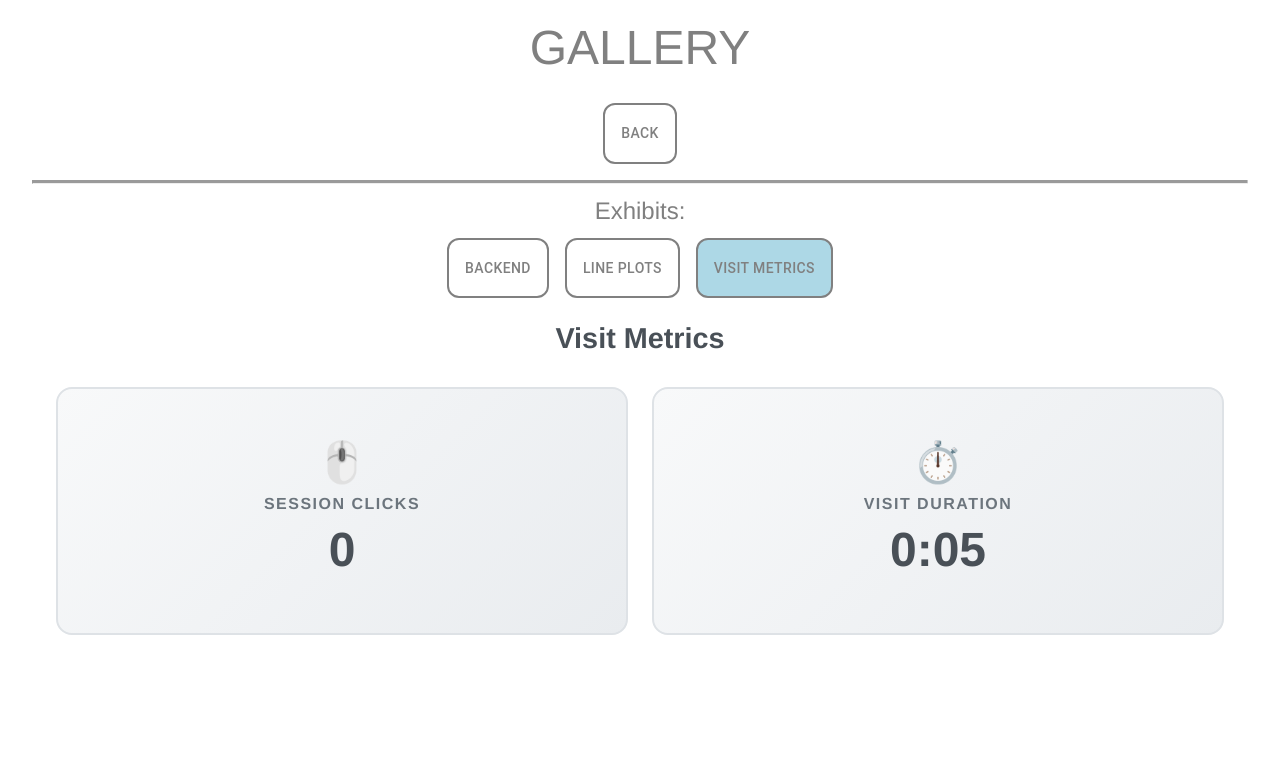
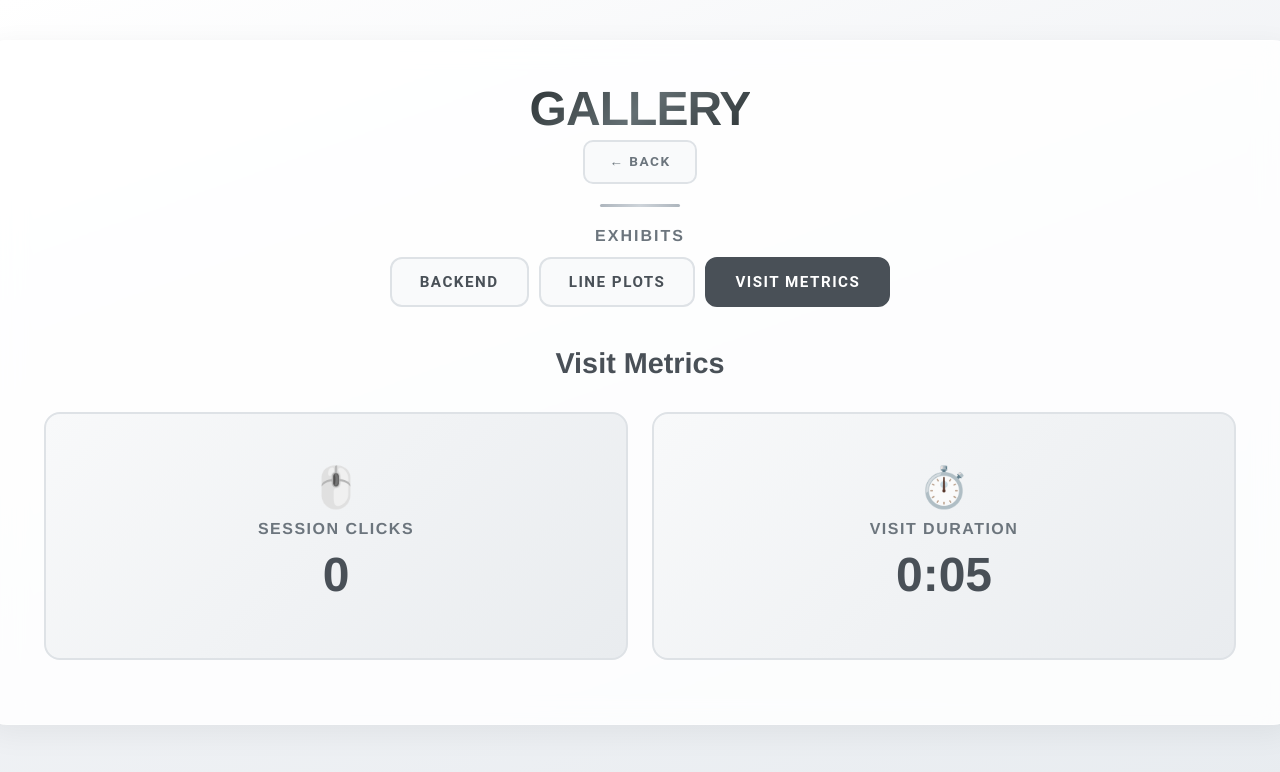
Before and after one commit to zgbaker54/zacharygeorgebaker, a React (Create React App) app: page /gallery in a window 1280 px wide. Shown: the top 772 px of the page. Built offline with nearby package versions, Linux system fonts and the light colour scheme.

Commit message:
improve style

```diff
--- a/src/Gallery.tsx
+++ b/src/Gallery.tsx
@@ -6,14 +6,13 @@ import GalleryLinePlotsContent from './GalleryLinePlotsContent'
 import GalleryAiDigitContent from './GalleryAiDigitContent';
 import GalleryVisitMetricsContent from './GalleryVisitMetricsContent';
 import './styles/Global.css';
-import { fade_duration, selectionButtonSx } from './settings'
+import { fade_duration, exhibitTabSx, smallButtonSx } from './settings'
 
 
 type GalleryOption = 'ai_digit' | 'backend' | 'line_plots' | 'visit_metrics'
 
 
 export default function Gallery(): React.ReactElement {
-    // Gallery contains exhibits that showcase my techical skillsets.
 
     // refs
     let topRef = useRef<HTMLDivElement>(null);
@@ -35,57 +34,37 @@ export default function Gallery(): React.ReactElement {
         in={gallery_fade}
         timeout={fade_duration}
     >
-        <Box className='Box' ref={topRef}>
+        <Box className='galleryPage' ref={topRef}>
+            <Box className='galleryCard'>
                 <Box className="galleryTitle">
                     GALLERY
                 </Box>
                 <Button
                     component={Link}
                     to="/"
-                sx={selectionButtonSx}
+                    sx={{ ...smallButtonSx, mb: 1 }}
                 >
-                BACK
+                    ← BACK
                 </Button>
-            <Box className="hr h1px"><hr/></Box>
-            <Box className="hr h1px"><hr/></Box>
-            <Box className="hr"><hr/></Box>
-            <Box />
+                <Box className='landingSeparator' />
                 <Box className="gallerySubtitle">
-                Exhibits:
+                    Exhibits
                 </Box>
                 <Box className={"exhibitSelectionBox"}>
-                {/* <Button
-                    sx={{
-                        ...(gallery_option === 'ai_digit' ? {backgroundColor: 'lightBlue', ":hover": {backgroundColor: 'lightBlue'}} : {}),
-                        ...selectionButtonSx
-                    }}
-                    onClick={() => {set_gallery_option("ai_digit")}}
-                >
-                    AI DIGIT
-                </Button> */}
                     <Button
-                    sx={{
-                        ...(gallery_option === 'backend' ? {backgroundColor: 'lightBlue', ":hover": {backgroundColor: 'lightBlue'}} : {}),
-                        ...selectionButtonSx
-                    }}
+                        sx={exhibitTabSx(gallery_option === 'backend')}
                         onClick={() => {set_gallery_option("backend")}}
                     >
                         BACKEND
                     </Button>
                     <Button
-                    sx={{
-                        ...(gallery_option === 'line_plots' ? {backgroundColor: 'lightBlue', ":hover": {backgroundColor: 'lightBlue'}} : {}),
-                        ...selectionButtonSx
-                    }}
+                        sx={exhibitTabSx(gallery_option === 'line_plots')}
                         onClick={() => {set_gallery_option("line_plots")}}
                     >
                         LINE PLOTS
                     </Button>
                     <Button
-                    sx={{
-                        ...(gallery_option === 'visit_metrics' ? {backgroundColor: 'lightBlue', ":hover": {backgroundColor: 'lightBlue'}} : {}),
-                        ...selectionButtonSx
-                    }}
+                        sx={exhibitTabSx(gallery_option === 'visit_metrics')}
                         onClick={() => {set_gallery_option("visit_metrics")}}
                     >
                         VISIT METRICS
@@ -105,6 +84,7 @@ export default function Gallery(): React.ReactElement {
                 }
                 </Box>
             </Box>
+        </Box>
     </Fade>
     return content
 }
--- a/src/GalleryBackendContent.tsx
+++ b/src/GalleryBackendContent.tsx
@@ -1,7 +1,7 @@
 import { useState, useEffect, useRef } from 'react';
 import { Box, Button } from '@mui/material';
 import './styles/Global.css';
-import { selectionButtonSx, backendURL } from './settings'
+import { actionButtonSx, backendURL } from './settings'
 
 
 export default function GalleryBackendContent(): React.ReactElement {
@@ -55,7 +55,7 @@ export default function GalleryBackendContent(): React.ReactElement {
             Use the INITIATE BACKEND button to generate and regress sample data in the backend and then display its result - a matplotlib figure from S3.
         </Box>
         <Button
-            sx={selectionButtonSx}
+            sx={actionButtonSx}
             onClick={()=>{
                 set_image_url_loading(true);
                 set_image_url_loading_error(null);
--- a/src/settings.ts
+++ b/src/settings.ts
@@ -1,7 +1,82 @@
-
 export const fade_delay = 0;
 export const fade_duration = 600;
-export const selectionButtonSx = {color: 'gray', border: 2, borderRadius: 3, padding: 2, margin: 1}
 
 export const backendURL = "https://4uqoc6a5s7.execute-api.us-west-1.amazonaws.com/dev"
 // export const backendURL = "http://127.0.0.1:8000"
+
+/* ── Shared MUI sx styles ────────────────────────────────────── */
+
+/** Base style for pill-shaped action buttons (landing, gallery, exhibits). */
+export const actionButtonSx = {
+  fontSize: '1.05em',
+  fontWeight: 600,
+  letterSpacing: '2px',
+  py: 1.5,
+  px: 4,
+  color: '#495057',
+  border: 2,
+  borderColor: '#dee2e6',
+  backgroundColor: 'rgba(248, 249, 250, 0.8)',
+  backdropFilter: 'blur(4px)',
+  borderRadius: '12px',
+  transition: 'all 0.2s ease',
+  '&:hover': {
+    backgroundColor: '#495057',
+    borderColor: '#495057',
+    color: '#ffffff',
+    transform: 'translateY(-2px)',
+    boxShadow: '0 6px 20px rgba(0, 0, 0, 0.12)',
+  }
+};
+
+/** Smaller variant used for the BACK button and similar. */
+export const smallButtonSx = {
+  fontSize: '0.85em',
+  fontWeight: 600,
+  letterSpacing: '1.5px',
+  py: 1,
+  px: 3,
+  color: '#6c757d',
+  border: 2,
+  borderColor: '#dee2e6',
+  backgroundColor: 'rgba(248, 249, 250, 0.8)',
+  backdropFilter: 'blur(4px)',
+  borderRadius: '10px',
+  transition: 'all 0.2s ease',
+  '&:hover': {
+    backgroundColor: '#6c757d',
+    borderColor: '#6c757d',
+    color: '#ffffff',
+    transform: 'translateY(-1px)',
+    boxShadow: '0 4px 12px rgba(0, 0, 0, 0.10)',
+  }
+};
+
+/**
+ * @param isActive  Whether this exhibit tab is currently selected.
+ * @returns An sx object for an exhibit-tab button.
+ */
+export const exhibitTabSx = (isActive: boolean) => ({
+  fontSize: '0.95em',
+  fontWeight: 600,
+  letterSpacing: '1.5px',
+  py: 1.2,
+  px: 3.5,
+  color: isActive ? '#ffffff' : '#495057',
+  border: 2,
+  borderColor: isActive ? '#495057' : '#dee2e6',
+  backgroundColor: isActive ? '#495057' : 'rgba(248, 249, 250, 0.8)',
+  backdropFilter: 'blur(4px)',
+  borderRadius: '12px',
+  transition: 'all 0.2s ease',
+  '&:hover': {
+    backgroundColor: isActive ? '#343a40' : '#495057',
+    borderColor: '#495057',
+    color: '#ffffff',
+    transform: 'translateY(-2px)',
+    boxShadow: '0 6px 20px rgba(0, 0, 0, 0.12)',
+  }
+});
+
+/** Deprecated — prefer actionButtonSx for new code. */
+export const selectionButtonSx = {color: 'gray', border: 2, borderRadius: 3, padding: 2, margin: 1}
--- a/src/styles/Global.css
+++ b/src/styles/Global.css
@@ -21,31 +21,95 @@
   width: 10vw;
 }
 
+.landingPage {
+  width: 100%;
+  min-height: 100vh;
+  display: flex;
+  flex-direction: column;
+  align-items: center;
+  justify-content: center;
+  background: linear-gradient(160deg, #ffffff 0%, #f0f2f5 50%, #e8ecf0 100%);
+  padding: 40px 20px;
+  box-sizing: border-box;
+}
+
+.landingCard {
+  background: rgba(255, 255, 255, 0.85);
+  backdrop-filter: blur(12px);
+  border: 1px solid rgba(255, 255, 255, 0.6);
+  border-radius: 24px;
+  padding: 60px 48px;
+  max-width: 1100px;
+  width: 100%;
+  display: flex;
+  flex-direction: column;
+  align-items: center;
+  box-shadow: 0 8px 32px rgba(0, 0, 0, 0.06);
+}
+
 .landing_title {
-  font-size: 4em;
-  font-family: helvetica;
+  font-size: 4.2em;
+  font-family: 'Helvetica Neue', helvetica, sans-serif;
+  font-weight: 700;
   text-align: center;
-  margin: 40px;
+  margin: 0 0 8px 0;
+  background: linear-gradient(135deg, #2d3436 0%, #636e72 50%, #2d3436 100%);
+  -webkit-background-clip: text;
+  -webkit-text-fill-color: transparent;
+  background-clip: text;
+  letter-spacing: -0.02em;
+  line-height: 1.15;
 }
 
 .landing_subtitle {
-  font-family: helvetica;
-  font-size: 1.5em;
-  margin: 10px;
-  max-width: 90vw;
-  width: 1000px;
+  font-family: 'Helvetica Neue', helvetica, sans-serif;
+  font-size: 1.1em;
+  line-height: 1.7;
+  color: #4a5568;
+  margin: 16px 0;
+  width: 100%;
+  max-width: none;
+  text-align: center;
+  background: #f8f9fa;
+  border: 1px solid #e9ecef;
+  border-radius: 16px;
+  padding: 24px 28px;
+  box-sizing: border-box;
 }
 
 .disclosure {
-  font-family: helvetica;
-  max-width: 90vw;
-  width: 1000px;
-  margin: 20px;
+  font-family: 'Helvetica Neue', helvetica, sans-serif;
+  font-size: 0.92em;
+  line-height: 1.65;
+  color: #6c757d;
+  width: 100%;
+  max-width: none;
+  margin: 8px 0 0 0;
+  text-align: center;
+  background: #f8f9fa;
+  border: 1px solid #e9ecef;
+  border-radius: 16px;
+  padding: 20px 28px;
+  box-sizing: border-box;
+}
+
+.disclosure a {
+  color: #495057;
+  font-weight: 600;
+  text-decoration: underline;
+  text-underline-offset: 2px;
+  transition: color 0.2s ease;
+}
+
+.disclosure a:hover {
+  color: #1a73e8;
 }
 
 .iconSelections {
   display: flex;
   flex-direction: row;
+  gap: 16px;
+  margin: 8px 0;
 }
 
 .selectionButton {
@@ -54,78 +118,171 @@
   padding: 10px;
 }
 
+/* Accent separator line between sections */
+.landingSeparator {
+  width: 80px;
+  height: 3px;
+  border-radius: 2px;
+  background: linear-gradient(90deg, #adb5bd, #ced4da, #adb5bd);
+  margin: 12px 0;
+}
+
+.galleryPage {
+  width: 100%;
+  min-height: 100vh;
+  display: flex;
+  flex-direction: column;
+  align-items: center;
+  background: linear-gradient(160deg, #ffffff 0%, #f0f2f5 50%, #e8ecf0 100%);
+  padding: 40px 20px;
+  box-sizing: border-box;
+}
+
+.galleryCard {
+  background: rgba(255, 255, 255, 0.85);
+  backdrop-filter: blur(12px);
+  border: 1px solid rgba(255, 255, 255, 0.6);
+  border-radius: 24px;
+  padding: 40px 36px;
+  max-width: 1400px;
+  width: 100%;
+  display: flex;
+  flex-direction: column;
+  align-items: center;
+  box-shadow: 0 8px 32px rgba(0, 0, 0, 0.06);
+}
+
 .galleryTitle {
   font-size: 3em;
-  font-family: helvetica;
+  font-family: 'Helvetica Neue', helvetica, sans-serif;
+  font-weight: 700;
   text-align: center;
-  margin: 20px;
+  margin: 0 0 4px 0;
+  background: linear-gradient(135deg, #2d3436 0%, #636e72 50%, #2d3436 100%);
+  -webkit-background-clip: text;
+  -webkit-text-fill-color: transparent;
+  background-clip: text;
+  letter-spacing: -0.02em;
+  line-height: 1.15;
 }
 
 .gallerySubtitle {
-  font-family: helvetica;
-  font-size: 1.5em;
+  font-family: 'Helvetica Neue', helvetica, sans-serif;
+  font-size: 1em;
+  font-weight: 600;
   text-align: center;
-  justify-content: center;
-  width: 1000px;
-  max-width: 90vw;
-  margin: 5px;
+  color: #6c757d;
+  text-transform: uppercase;
+  letter-spacing: 2px;
+  margin: 8px 0 12px 0;
 }
 
 .exhibitBox {
-  width: 95vw;
+  width: 100%;
+  max-width: 1400px;
 }
 
 .exhibitSelectionBox {
   display: flex;
   flex-direction: row;
+  flex-wrap: wrap;
+  gap: 10px;
+  justify-content: center;
+  margin: 0 0 24px 0;
 }
 
 .galleryCaption {
-  font-family: helvetica;
-  font-size: 1.5em;
-  font-style: italic;
+  font-family: 'Helvetica Neue', helvetica, sans-serif;
+  font-size: 1.05em;
+  line-height: 1.7;
+  color: #4a5568;
   text-align: center;
-  justify-content: center;
   width: 100%;
-  max-width: 90vw;
-  margin: 5vh;
+  max-width: 900px;
+  margin: 16px auto;
+  background: #f8f9fa;
+  border: 1px solid #e9ecef;
+  border-radius: 16px;
+  padding: 24px 28px;
+  box-sizing: border-box;
+}
+
+.galleryCaption a {
+  color: #495057;
+  font-weight: 600;
+  text-decoration: underline;
+  text-underline-offset: 2px;
+  transition: color 0.2s ease;
+}
+
+.galleryCaption a:hover {
+  color: #1a73e8;
 }
 
 .galleryChart {
   height: 50vh;
-  max-width: 90vw;
-  width: 90%;
-  border: gray solid 2px;
+  width: 100%;
+  max-width: 1000px;
+  border: 2px solid #dee2e6;
   border-radius: 20px;
-  margin: 20px;
+  margin: 16px auto;
+  background: #ffffff;
+  box-shadow: 0 4px 16px rgba(0, 0, 0, 0.04);
+  transition: box-shadow 0.2s ease;
+}
+
+.galleryChart:hover {
+  box-shadow: 0 8px 24px rgba(0, 0, 0, 0.08);
 }
 
 .logoImage {
-  border: gray solid 2px;
-  border-radius: 20px;
-  margin: 10px;
-  width: 7%
+  border: 2px solid #dee2e6;
+  border-radius: 12px;
+  margin: 6px;
+  width: 60px;
+  height: 60px;
+  object-fit: contain;
+  padding: 4px;
+  background: #ffffff;
+  transition: transform 0.2s ease, box-shadow 0.2s ease;
+}
+
+.logoImage:hover {
+  transform: translateY(-2px);
+  box-shadow: 0 4px 12px rgba(0, 0, 0, 0.10);
 }
 
 .logoBox {
-  max-width: 90vw;
-  width: 90%;
+  width: 100%;
+  max-width: 700px;
   display: flex;
   flex-direction: row;
+  flex-wrap: wrap;
   justify-content: center;
+  align-items: center;
+  gap: 4px;
+  margin: 8px 0 12px 0;
+  padding: 12px;
+  background: #f8f9fa;
+  border: 1px solid #e9ecef;
+  border-radius: 16px;
+  box-sizing: border-box;
 }
 
 .backendImage {
-  width: 90%
+  width: 100%;
+  max-width: 900px;
+  border-radius: 16px;
+  border: 2px solid #dee2e6;
+  box-shadow: 0 4px 16px rgba(0, 0, 0, 0.06);
 }
 
 .backendImageBox {
-  max-width: 90vw;
   width: 100%;
   display: flex;
   flex-direction: row;
   justify-content: center;
-  margin: 10px
+  margin: 16px 0;
 }
 
 .hr {
```
Also changed, not shown: src/Landing.tsx (+14 -15 lines). Lines whose indentation alone changed are shown as unchanged.
